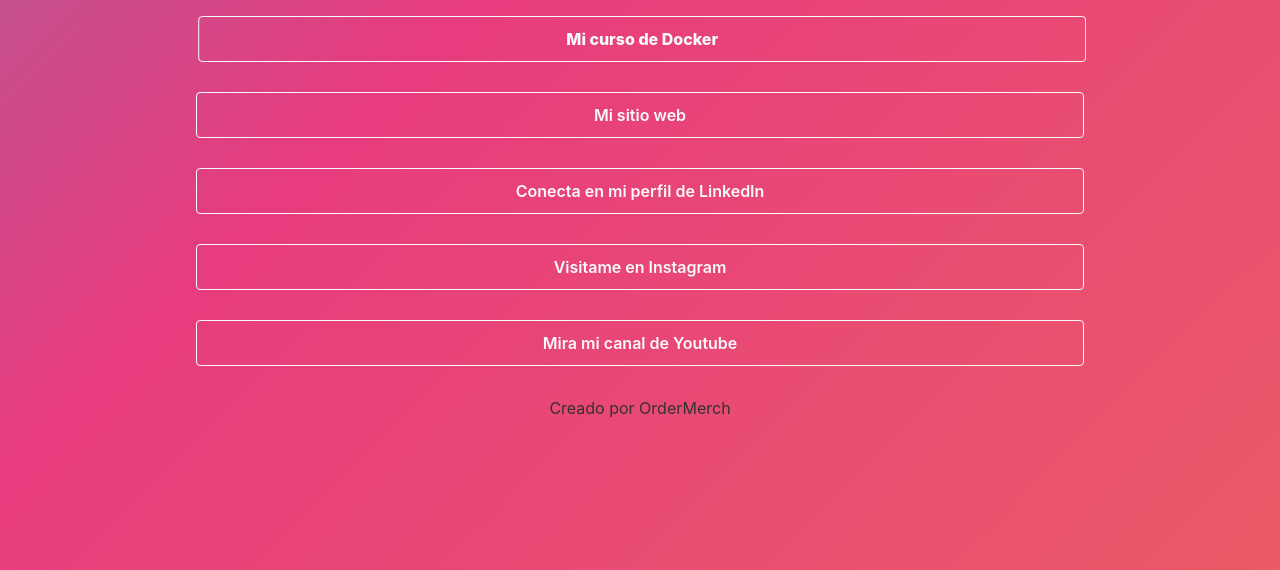
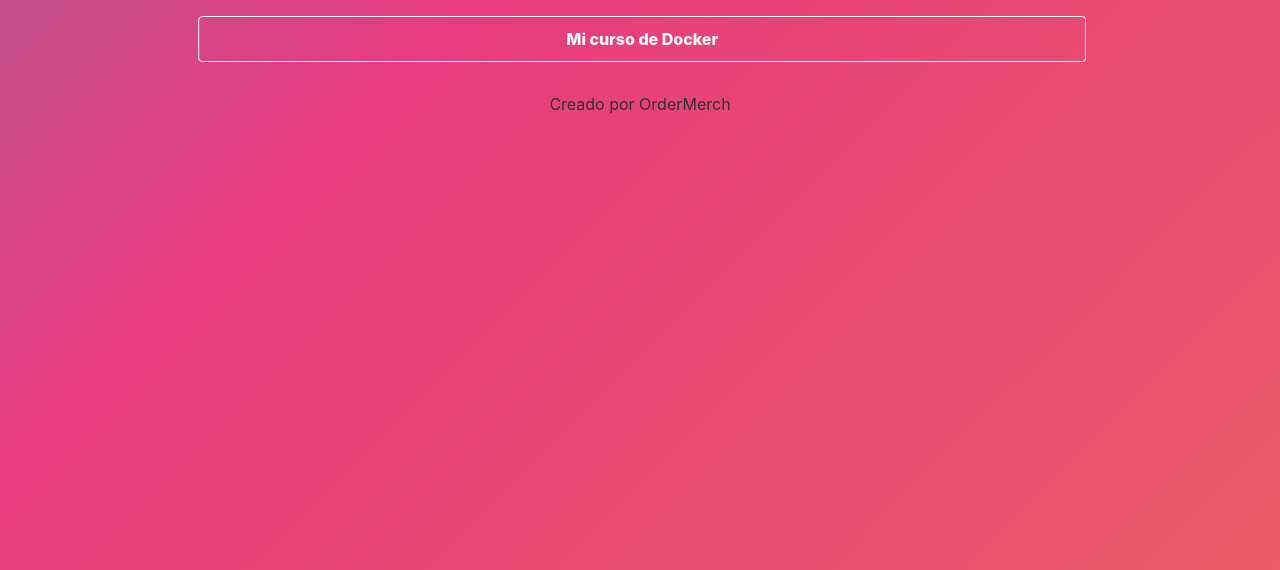
Before and after one commit to SkyLate08/SkyLate08.github.io, a plain HTML site: page docs/index.html in a window 1280 px wide. Shown: the part 230-800 px from the top of the page. Drawn offline with nearby package versions, Linux system fonts and the light colour scheme.

```diff
--- a/plantilla_web/index.html
+++ b/docs/index.html
@@ -3,7 +3,7 @@
 
 <head><meta http-equiv="Content-Type" content="text/html; charset=windows-1252">
 
-    <title>Mi plantilla</title>
+    <title>Plantilla de Sebas</title>
 
     <meta name="viewport" content="width=device-width, initial-scale=1">
     <link rel="stylesheet" href="assets/style.css">
@@ -27,18 +27,6 @@
                 <div style="padding-bottom: 30px;">
                     <button onclick="location.href='https://platzi.com/cursos/docker-fundamentos/'" type="button" class="btn btn-outline-light shake" style="width: 80%; padding-top:10px; padding-bottom:10px; font-weight: 800;">Mi curso de Docker</button>
                 </div>
-                <div style="padding-bottom: 30px;">
-                    <button onclick="location.href='http://aminespinoza.com'" type="button" class="btn btn-outline-light" style="width: 80%; padding-top:10px; padding-bottom:10px; font-weight: 600;">Mi sitio web</button>
-                </div>
-                <div style="padding-bottom: 30px;">
-                    <button onclick="location.href='https://www.linkedin.com/in/aminespinoza/'" type="button" class="btn btn-outline-light" style="width: 80%; padding-top:10px; padding-bottom:10px; font-weight: 600;">Conecta en mi perfil de LinkedIn</button>
-                </div>
-                <div style="padding-bottom: 30px;">
-                    <button onclick="location.href='https://www.instagram.com/aminespinoza10/'" type="button" class="btn btn-outline-light" style="width: 80%; padding-top:10px; padding-bottom:10px; font-weight: 600;">Visitame en Instagram</button>
-                </div>
-                <div style="padding-bottom: 30px;">
-                    <button onclick="location.href='https://www.youtube.com/aminespinoza'" type="button" class="btn btn-outline-light" style="width: 80%; padding-top:10px; padding-bottom:10px; font-weight: 600;">Mira mi canal de Youtube</button>
-                </div>
             </div>
     </div>
     </div>
```
Also changed, not shown: docs/assets/style.css (renamed from plantilla_web/assets/style.css).
